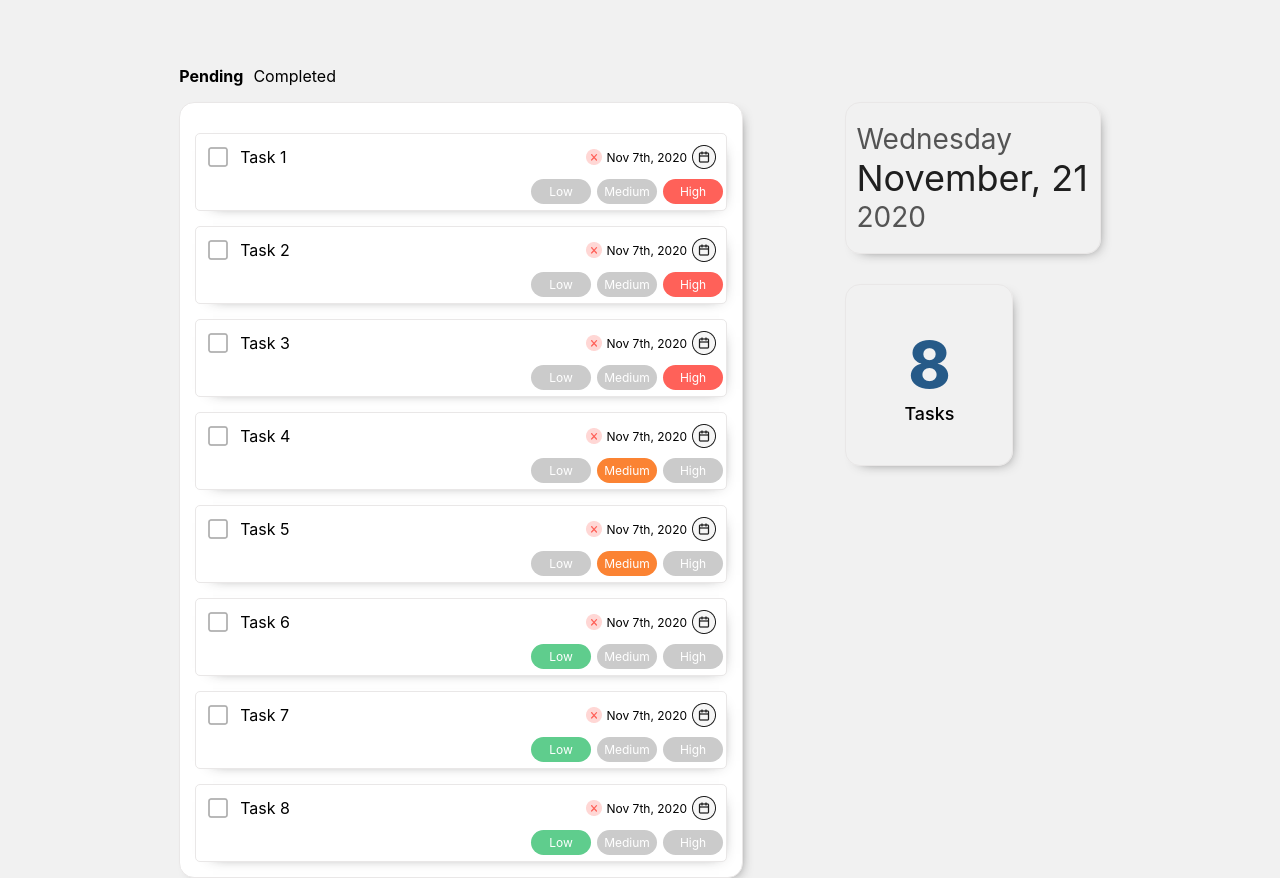
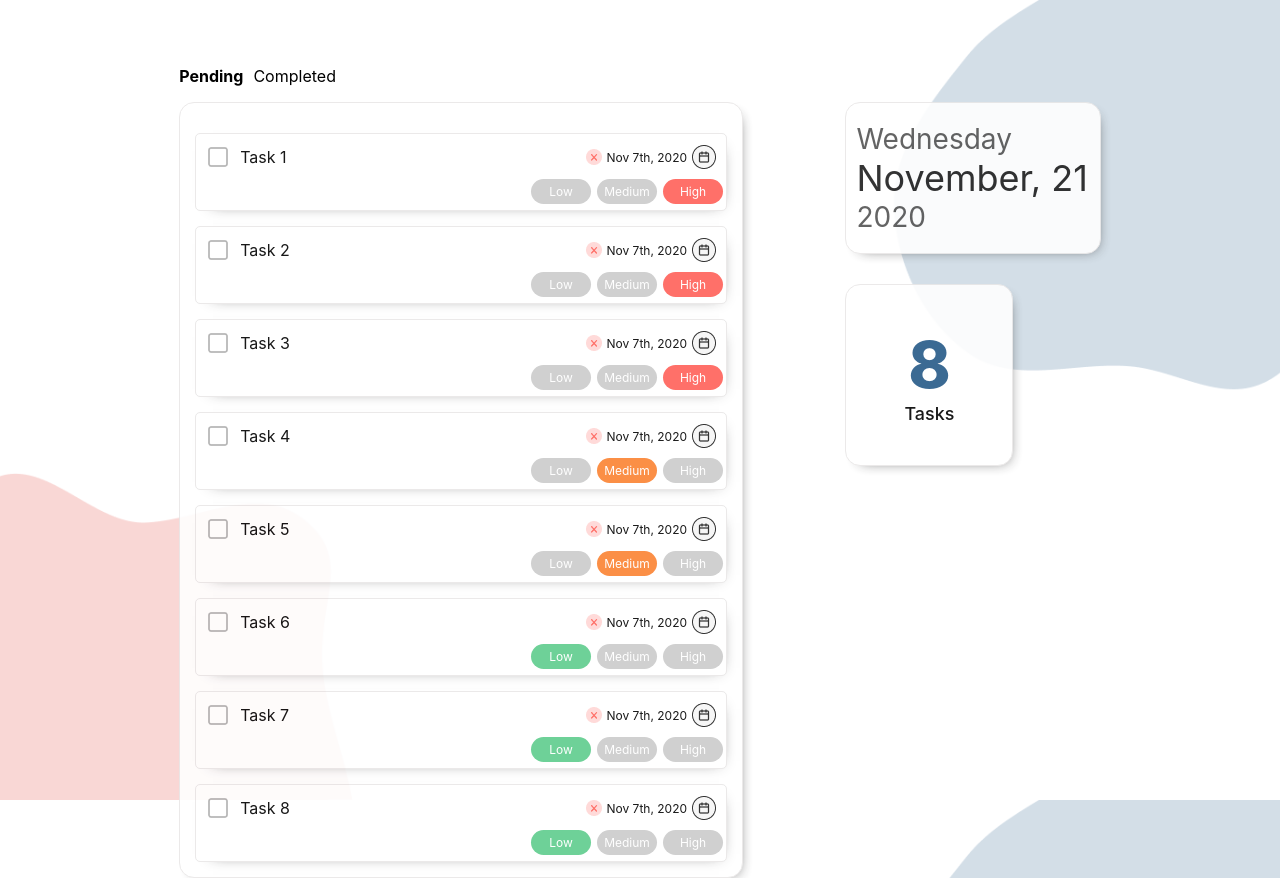
Before and after one commit to zachariahc/CS-Todo, a React (Create React App) app: page / in a window 1280 px wide. Built offline with nearby package versions, Linux system fonts and the light colour scheme.

Commit message:
Add background image

```diff
--- a/src/Styles/App.css
+++ b/src/Styles/App.css
@@ -1,7 +1,14 @@
+html {
+  background: url(../Assets/background.png) no-repeat center center fixed;
+  -webkit-background-size: cover;
+  -moz-background-size: cover;
+  -o-background-size: cover;
+  background-size: cover;
+}
+
 .app {
   display: flex;
   justify-content: center;
-  background: rgb(241, 241, 241);
 }
 
 .main {
@@ -50,6 +57,7 @@
 .todo-list-group {
   padding-top: 15px;
   background: white;
+  opacity: .9;
   border: 1px solid rgb(233, 231, 231);
   box-shadow: 5px 5px 14px -10px rgba(51,51,51,1);
   margin: 0% 5% 0% 5% ;
@@ -89,7 +97,9 @@
 }
 
 .date-card {
+  opacity: .9;
   border: 1px solid rgb(233, 231, 231);
+  background: white;
   box-shadow: 5px 5px 14px -10px rgba(51,51,51,1);
   border-radius: 15px;
   height: 150px;
@@ -112,7 +122,9 @@
 }
 
 .todo-count-card {
+  opacity: .9;
   border: 1px solid rgb(233, 231, 231);
+  background: white;
   box-shadow: 5px 5px 14px -10px rgba(51,51,51,1);
   margin-top: 30px;
   min-width: 165px;
```
Also changed, not shown: src/Assets/background.png (added).
